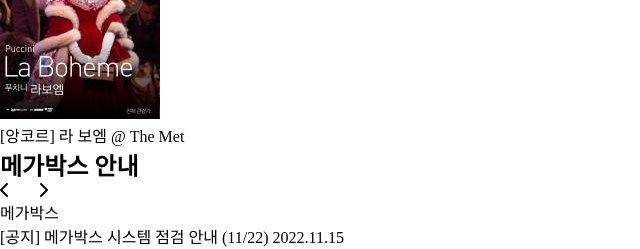
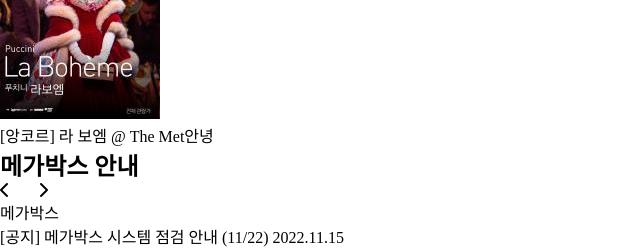
Before and after one commit to joayeon/Megabox, a plain HTML site: page index.html in a window 1280 px wide. Shown: the part 3260-3509 px from the top of the page, 0-640 px from the left. Drawn offline with Linux system fonts and the light colour scheme.

Commit message:
안녕 추가

```diff
--- a/index.html
+++ b/index.html
@@ -203,7 +203,8 @@
                                 <br />
                                 사랑과 의무가 충돌하고 국가가 붕괴한다.
                                 <br />
-                [상영 정보] 상영지점: 성수 / 센트럴 / 분당 / 킨텍스 / 부산대 / 해운대(장산)<br />
+                                [상영 정보] 상영지점: 성수 / 센트럴 / 분당 / 킨텍스 / 부산대 /
+                                해운대(장산)<br />
                                 상영일정 : 2022년 11월 21일(월) ~ 12월 5일(월) 매주 월요일 상영<br />
                                 러닝타임 : 188분
                             </p>
@@ -223,7 +224,7 @@
                             </div>
                             <div>
                                 <img src="./megabox_img/큐레이션_라보엠.jpg" />
-                <p>[앙코르] 라 보엠 @ The Met</p>
+                                <p>[앙코르] 라 보엠 @ The Met안녕</p>
                             </div>
                         </div>
                     </div>
```
Lines whose indentation alone changed are shown as unchanged.
